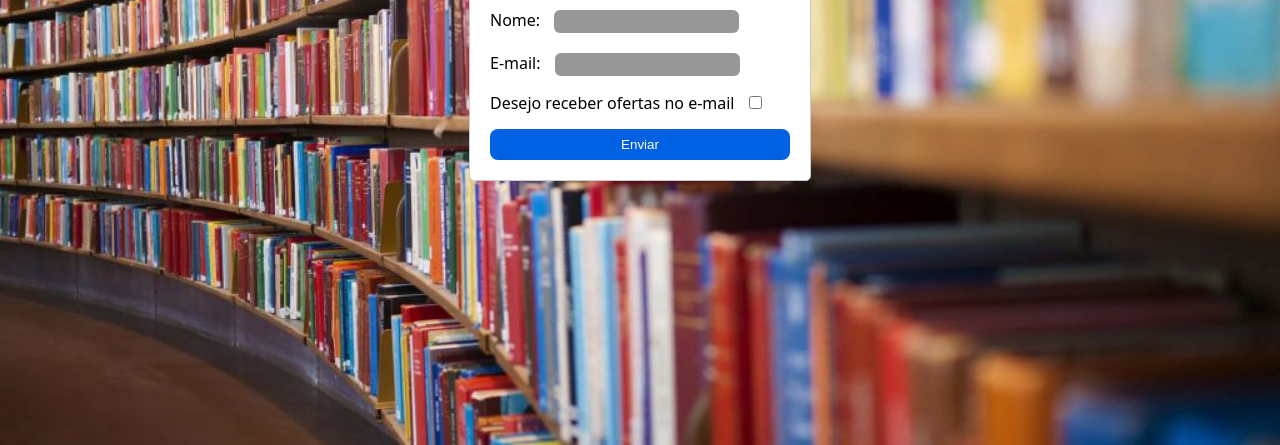
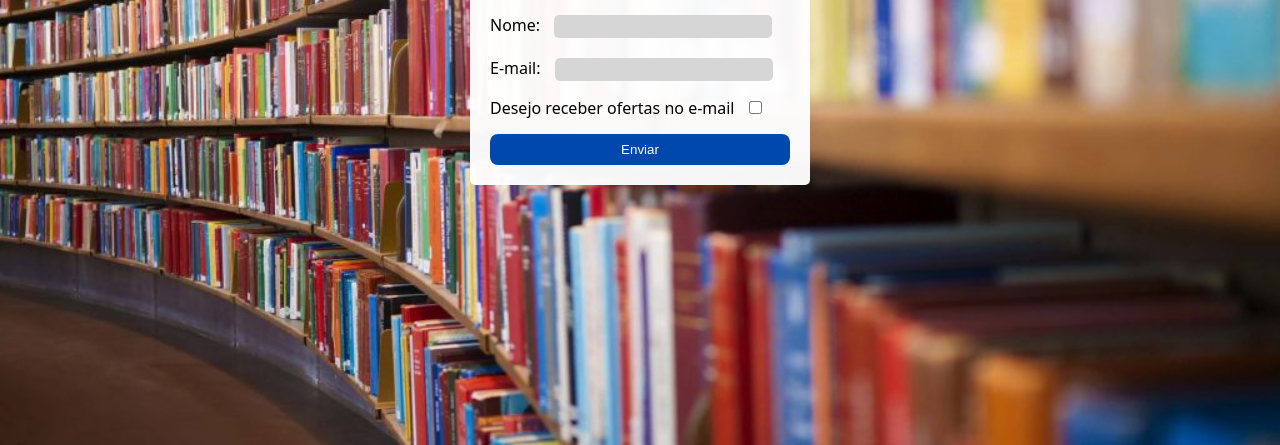
Before and after one commit to WilsonRoch/Aplicacao-Web, a plain HTML site: page index.html in a window 1280 px wide. Shown: the part 371-816 px from the top of the page. Drawn offline with Linux system fonts and the light colour scheme.

Commit message:
Update style.css

```diff
--- a/style.css
+++ b/style.css
@@ -1,12 +1,12 @@
 body {
     font-family:system-ui, -apple-system, BlinkMacSystemFont, 'Segoe UI', Roboto, Oxygen, Ubuntu, Cantarell, 'Open Sans', 'Helvetica Neue', sans-serif;
-    background-image:url("biblioteca.jpg");
+    background-image:url("/biblioteca.jpg");
     background-repeat: no-repeat;
     background-size: cover;
 }
 
 h1{
-    font-weight: bold;
+    font-weight: bolder;
     color:rgb(0, 0, 0);
     text-align: center;
 }
@@ -23,15 +23,15 @@ h1{
 form {
     width: 300px;
     padding: 20px;
-    border: 1px solid #ccc;
-    background-color: #fff;
+    border-top: 10px solid #0048ac;
+    background-color: #fffffff5;
     border-radius: 5px;
-  }
+}
 
 input[type="submit"] {
     width: 100%;
     padding: 8px;
-    background-color: #0062e2;
+    background-color: #0048ac;
     color: rgb(255, 255, 255);
     border: none;
     border-radius: 8px;
@@ -39,17 +39,25 @@ input[type="submit"] {
     margin-top: 10px;
 }
 
+input[type="submit"]:hover {
+    transition: 0.5s;
+    background-color: #002948;
+}
+
 input[type="text"],
-input[type="email"],
+input[type="email"]{
+    width: 70%;
+    margin: 10px;
+    border: none;
+    border-radius: 5px;
+    padding: 4px;
+    background-color: #d6d6d6;
+}
+
 input[type="checkbox"]{
     margin: 10px;
-    border: none;
-    border-radius: 6px;
-    padding:4px;
-    background-color: #979797;
 }
 
 label{
     display: inline-block;
-
 }
```
